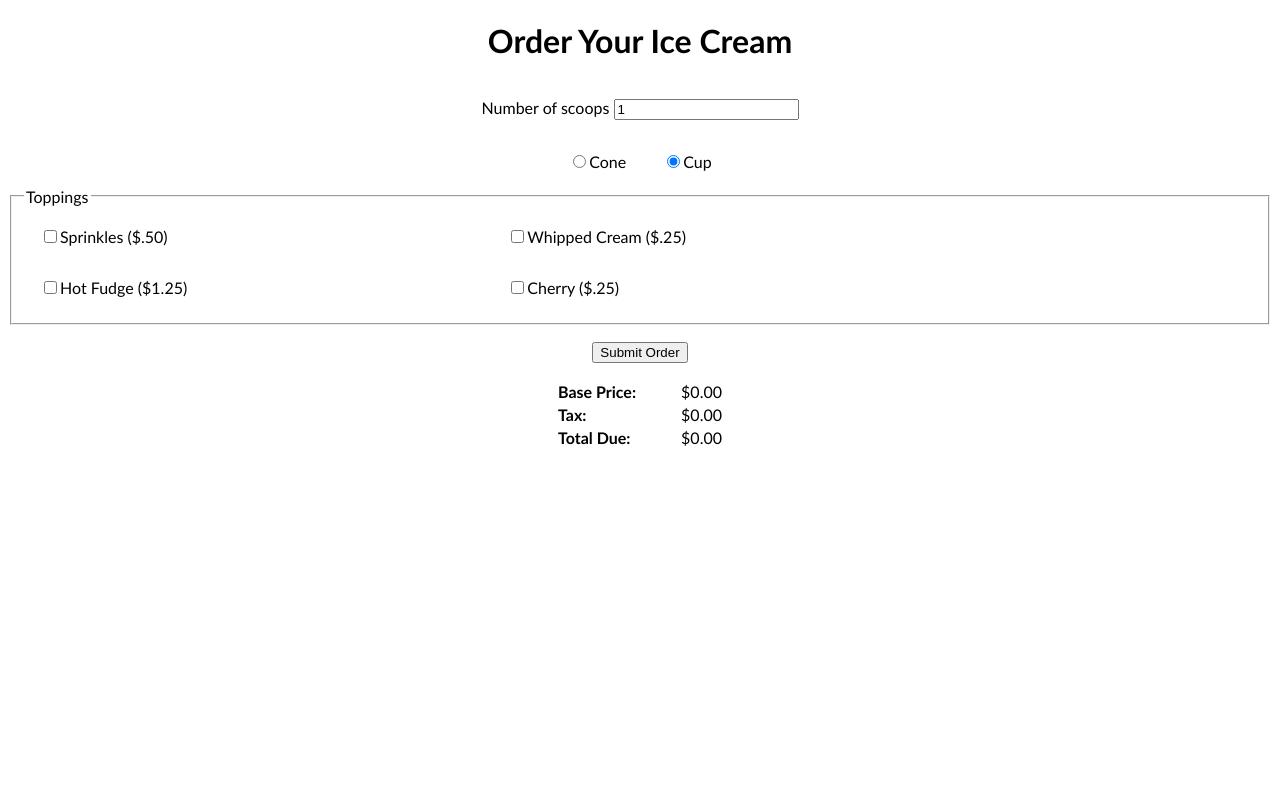
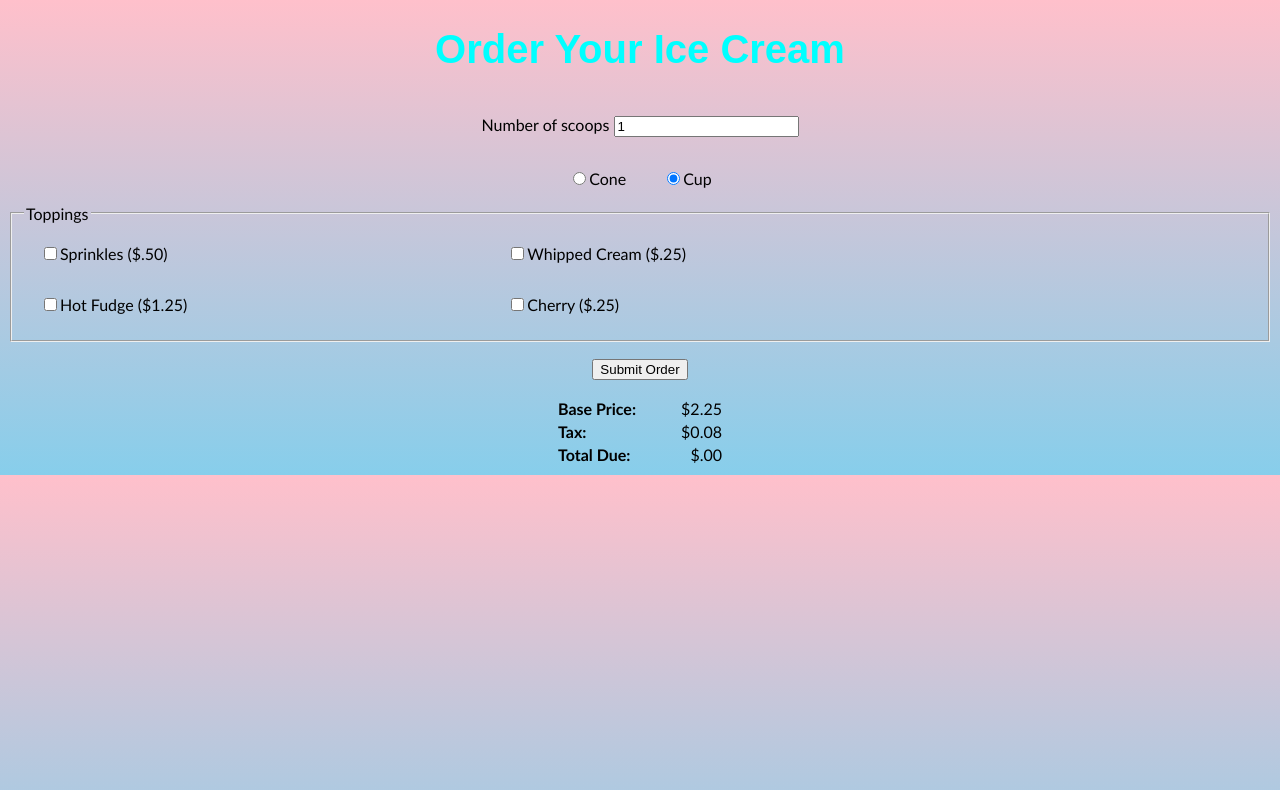
Before and after one commit to vortex204/IceCream, a plain HTML site: page index.html in a window 1280 px wide. Drawn offline with Linux system fonts and the light colour scheme.

Commit message:
added some color

```diff
--- a/index.html
+++ b/index.html
@@ -23,10 +23,10 @@
 </fieldset>
 <p><button id="order">Submit Order</button></p>
 <table id="output">
-    <tr><th>Base Price:</th><td id="price">$0.00</td></tr>
-    <tr><th>Tax:       </th><td id="tax">  $0.00</td></tr>
-    <tr><th>Total Due: </th><td id="total">$0.00</td></tr>
+    <tr><th>Base Price:</th><td id="price">$2.25</td></tr>
+    <tr><th>Tax:       </th><td id="tax">  $0.08</td></tr>
+    <tr><th>Total Due: </th><td id="total">$.00</td></tr>
 </table>
-<script src="main.js"></script>
+<i<script src="main.js"></script>
 </body>
 </html>
--- a/main.css
+++ b/main.css
@@ -1,6 +1,7 @@
 body{
     text-align: center;
     font-family: 'Gill Sans', 'Gill Sans MT', Calibri, 'Trebuchet MS', sans-serif;
+    background: linear-gradient(to bottom, pink, skyblue);
 }
 
 label{
@@ -32,3 +33,10 @@ td{
     text-align: right;
     min-width: 5rem;
 }
+
+h1 {
+    text-decoration: none;
+    font-family: fantasy;
+    font-size: 40px;
+    color: aqua;
+}
```
Also changed, not shown: images/Scoops-kinds-ice-cream.webp (added).
